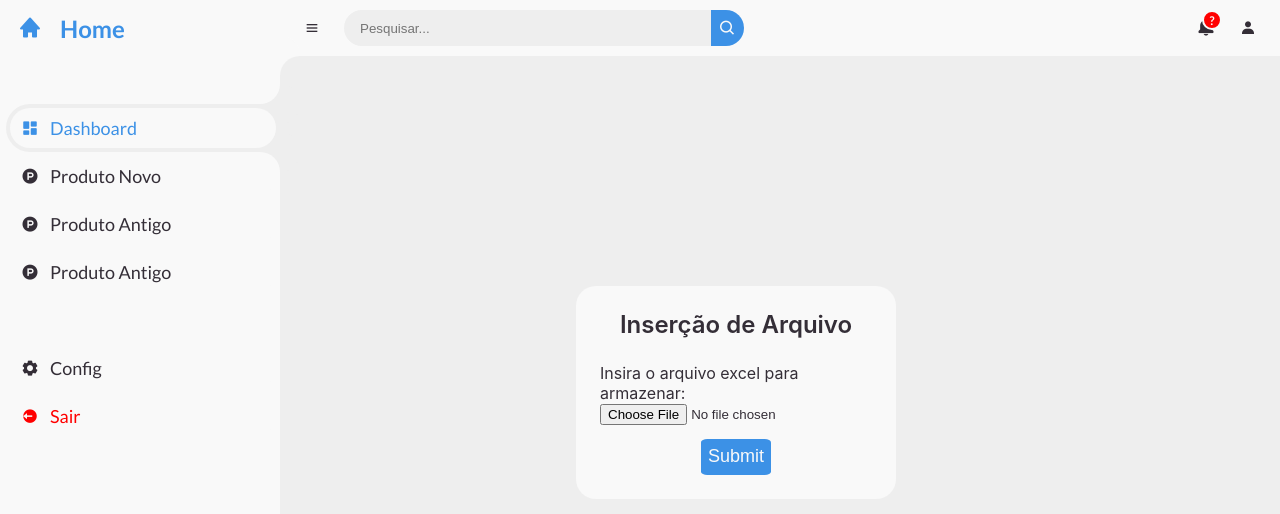
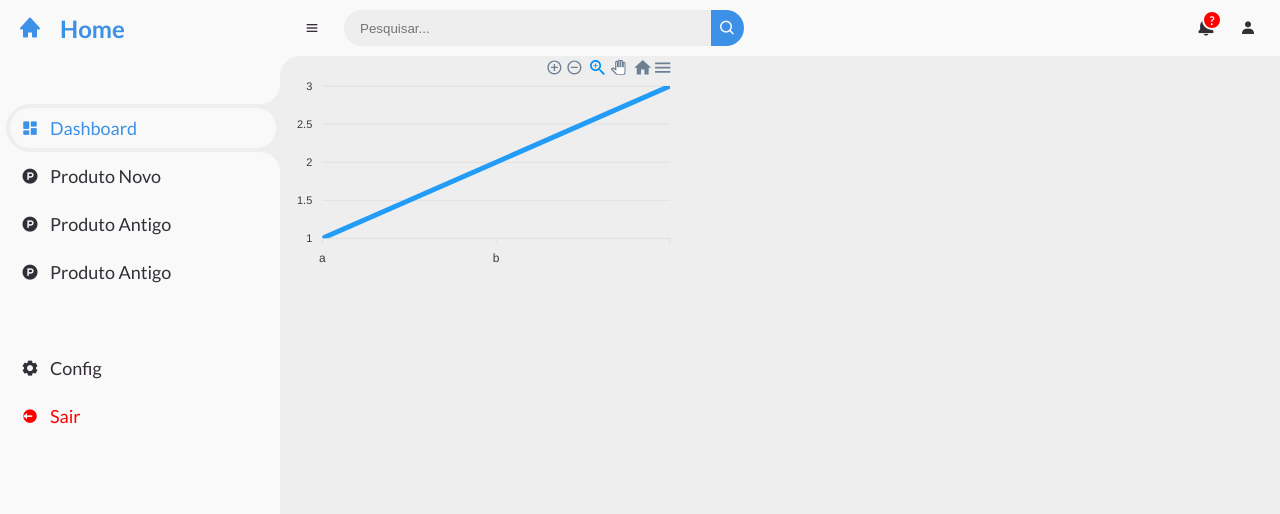
Before and after one commit to Code-Lotus/api3-frontend, a React (Create React App) app: page /cliNovoProNovo in a window 1280 px wide. Shown: the top 514 px of the page. Built offline with nearby package versions, Linux system fonts and the light colour scheme.

Commit message:
Separando os arquivos em suas respectivas páginas
Separando as páginas dos arquivos em suas respectivas pastas para uso do SCSS e organização do código

```diff
--- a/src/App.tsx
+++ b/src/App.tsx
@@ -1,10 +1,10 @@
 import { BrowserRouter, Routes, Route } from "react-router-dom";
-import CliNovoProNovo from './pages/cliNovoProNovo';
-import DashboardVendedor from "./pages/dashboardVendedor/dashboardVendedor";
-import CliNovoProAntigo from "./pages/cliNovoProAntigo";
-import Homepage from "./pages/homepage";
-import CliAntigoProNovo from "./pages/cliAntigoProNovo";
-import CliAntigoProAntigo from "./pages/cliAntigoProAntigo";
+import CliNovoProAntigo from "./pages/Vendedor/cliNovoProAntigo/cliNovoProAntigo";
+import DashboardAdm from "./pages/Administrador/dashboardAdm";
+import CliAntigoProNovo from "./pages/Vendedor/cliAntigoProNovo/cliAntigoProNovo";
+import CliAntigoProAntigo from "./pages/Vendedor/cliAntigoProAntigo/cliAntigoProAntigo";
+import DashboardVendedor from "./pages/Vendedor/dashboardVendedor/dashboardVendedor";
+import CliNovoProNovo from "./pages/Vendedor/cliNovoProNovo/cliNovoProNovo";
 
 export default function App() {
   return (
@@ -16,7 +16,7 @@ export default function App() {
           <Route path="/cliNovoProAntigo" element={<CliNovoProAntigo />} />
           <Route path="/cliAntigoProNovo" element={<CliAntigoProNovo />} />
           <Route path="/cliAntigoProAntigo" element={<CliAntigoProAntigo />} />
-          <Route path="/homepage" element={<Homepage />}/>
+          <Route path="/dashboardAdm" element={<DashboardAdm />}/>
         </Route>
       </Routes>
     </BrowserRouter>
--- a/src/pages/homepage.tsx
+++ b/src/pages/Administrador/dashboardAdm.tsx
@@ -1,8 +1,8 @@
 // import Navbar from "../components/navbar"
 // import Sidebar from "../components/sidebar"
-import Grid from "../components/grid";
+import Grid from "../../components/grid";
 
-export default function homepage(){
+export default function DashboardAdm(){
     return(
         <div>
         <Grid />
--- /dev/null
+++ b/src/pages/Vendedor/cliNovoProNovo/cliNovoProNovo.module.scss
@@ -0,0 +1,6 @@
+.grafico{
+    position: relative;
+	width: calc(100% - 17.5rem);
+	left: 17.5rem;
+	transition: .3s ease;
+}
--- /dev/null
+++ b/src/pages/Vendedor/cliNovoProNovo/cliNovoProNovo.tsx
@@ -0,0 +1,16 @@
+import Navbar from "../../../components/navbar";
+import Sidebar from "../../../components/sidebar";
+import Linha from "../../../components/graficos/linha";
+import Style from "./cliNovoProNovo.module.scss"
+
+export default function CliNovoProNovo(){
+    return(
+        <>
+            <Navbar />
+            <Sidebar />
+            <div className={Style.grafico}>
+                <Linha categoria={["a", "b"]} nome={"Produto"} valor={[1,2,3]} />
+            </div>
+        </>
+    );
+}
--- a/src/pages/cliNovoProNovo.tsx
+++ /dev/null
@@ -1,14 +0,0 @@
-import { Link }    from "react-router-dom";
-import Navbar from "../components/navbar";
-import Sidebar from "../components/sidebar";
-import ContainerInsercao from "../components/container-insercao";
-
-export default function CliNovoProNovo(){
-    return(
-        <>
-            <Navbar/>
-            <Sidebar></Sidebar>
-            <ContainerInsercao />
-        </>
-    );
-}
```
Also changed, not shown: src/pages/Vendedor/dashboardVendedor/dashboardVendedor.tsx (renamed from src/pages/dashboardVendedor/dashboardVendedor.tsx, +4 -4 lines), src/pages/Vendedor/cliAntigoProAntigo/cliAntigoProAntigo.tsx (renamed from src/pages/cliAntigoProAntigo.tsx), src/pages/Vendedor/cliAntigoProNovo/cliAntigoProNovo.tsx (renamed from src/pages/cliAntigoProNovo.tsx), src/pages/Vendedor/cliNovoProAntigo/cliNovoProAntigo.tsx (renamed from src/pages/cliNovoProAntigo.tsx), src/pages/Vendedor/dashboardVendedor/dashboardVendedor.module.scss (renamed from src/pages/dashboardVendedor/dashboardVendedor.module.scss).
